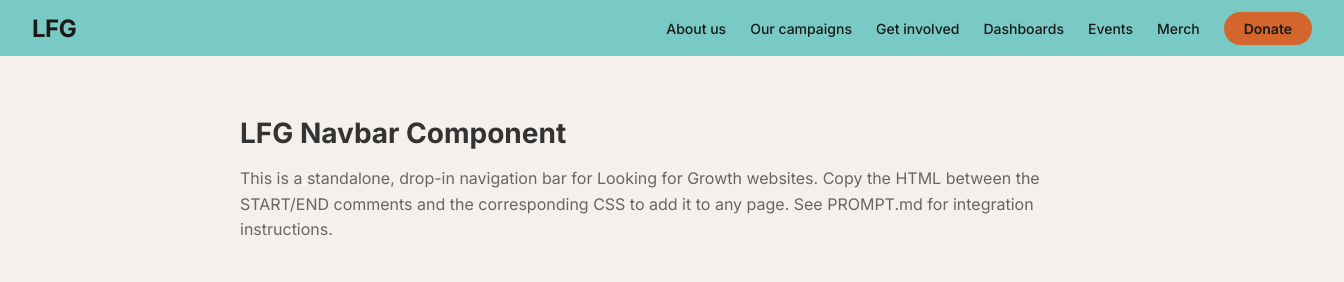
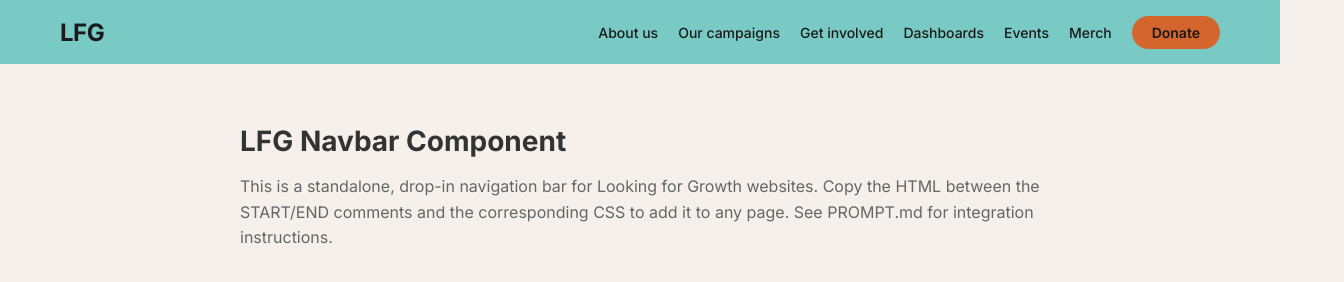
Before and after one commit to PatrickBoulton12345/NavBar, a plain HTML site: page index.html in a window 1280 px wide. Shown: the whole page, 1344 px wide, since content can reach past the window. Drawn offline with Linux system fonts and the light colour scheme.

Commit message:
Add inner container (max-width 1200px) to fix clipping
Matches the LFG site structure: full-width background with a
1200px max-width centered inner container. Links and Donate
button now always fit within the viewport.

Co-Authored-By: Claude Opus 4.6 <noreply@anthropic.com>

```diff
--- a/index.html
+++ b/index.html
@@ -22,16 +22,21 @@
 
         .lfg-navbar {
             background-color: #79CAC4;
-            padding: 0 32px;
-            display: flex;
-            align-items: center;
-            justify-content: space-between;
-            height: 56px;
             font-family: 'Inter', -apple-system, BlinkMacSystemFont, 'Segoe UI', sans-serif;
             position: sticky;
             top: 0;
             z-index: 9999;
             width: 100%;
+        }
+
+        .lfg-navbar-inner {
+            max-width: 1200px;
+            margin: 0 auto;
+            padding: 0 20px;
+            display: flex;
+            align-items: center;
+            justify-content: space-between;
+            height: 64px;
         }
 
         .lfg-navbar-logo {
@@ -45,9 +50,8 @@
         .lfg-navbar-links {
             display: flex;
             align-items: center;
-            gap: 24px;
+            gap: 20px;
             list-style: none;
-            flex-shrink: 0;
         }
 
         .lfg-navbar-links a {
@@ -206,10 +210,6 @@
 
         /* Mobile styles */
         @media (max-width: 768px) {
-            .lfg-navbar {
-                padding: 0 20px;
-            }
-
             .lfg-navbar-hamburger {
                 display: block;
             }
@@ -249,6 +249,7 @@
 
     <!-- ===== LFG NAVBAR - START ===== -->
     <nav class="lfg-navbar">
+        <div class="lfg-navbar-inner">
             <a href="https://lookingforgrowth.uk" class="lfg-navbar-logo">LFG</a>
             <button class="lfg-navbar-hamburger" id="lfg-hamburger" aria-label="Open menu">
                 <span></span>
@@ -264,6 +265,7 @@
                 <li><a href="https://merch.lookingforgrowth.uk/">Merch</a></li>
                 <li><a href="https://lookingforgrowth.uk/donate" class="lfg-navbar-donate">Donate</a></li>
             </ul>
+        </div>
     </nav>
 
     <!-- Mobile slide-out panel -->
```
Lines whose indentation alone changed are shown as unchanged.
